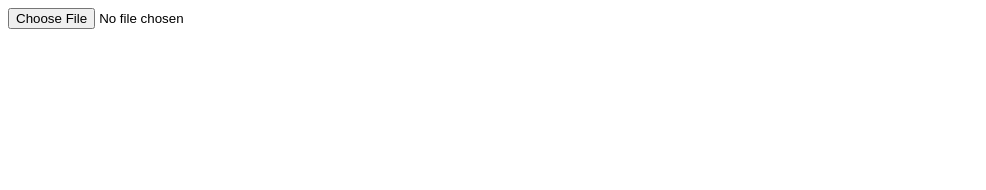
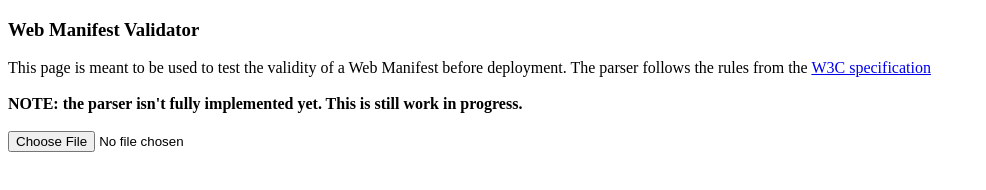
Before and after one commit to mounirlamouri/manifest-validator, a plain HTML site: page index.html in a window 1280 px wide. Shown: the whole page, without its empty margins (0-986 px from the left). Drawn offline with Linux system fonts and the light colour scheme.

Commit message:
Some changes in index.html. - set charset - add quick explanation of what the page is about - add disclaimer about this being WIP

```diff
--- a/index.html
+++ b/index.html
@@ -1,12 +1,21 @@
 <!DOCTYPE html>
 <html>
 <head>
+  <meta charset='utf-8'>
   <title>Web Manifest Validator</title>
   <script src='ui.js' async></script>
   <script src='validator.js' async></script>
 </head>
 <body>
+  <h3>Web Manifest Validator</h3>
+  <div>This page is meant to be used to test the validity of a Web Manifest
+  before deployment. The parser follows the rules from the <a href=
+  "https://w3c.github.io/manifest/">W3C specification</a></div>
+  <br>
+  <div style="font-weight: bold;">NOTE: the parser isn't fully implemented yet.
+  This is still work in progress.</div>
+  <br>
   <input type='file'>
-  <div id='log' style='white-space: pre-wap'></div>
+  <div id='log'></div>
 </body>
 </html>
```
